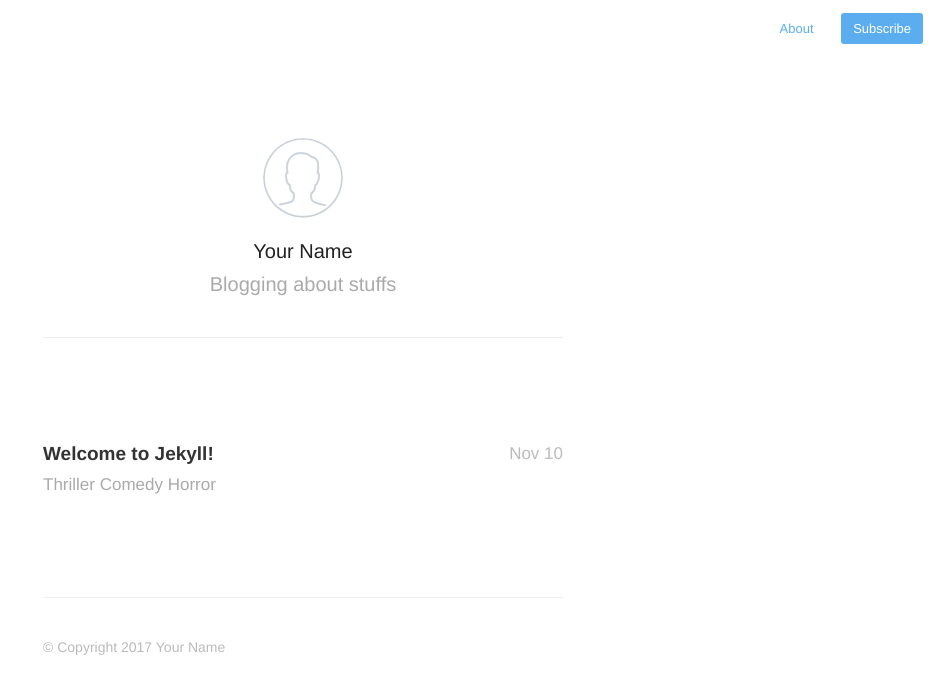
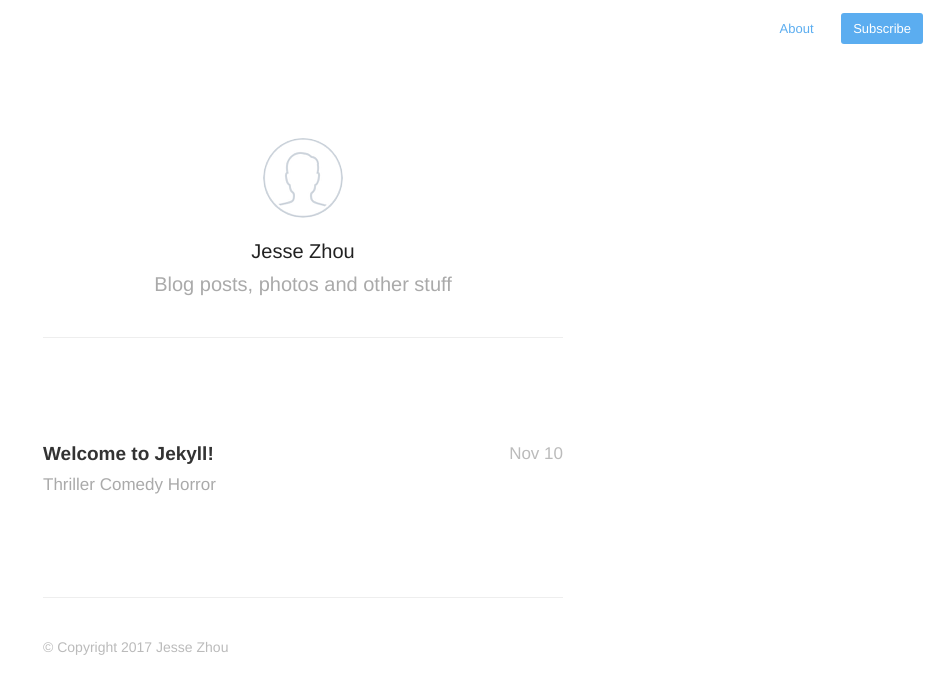
Before and after one commit to jzhou93/jzhou93.github.io, a Jekyll site: the page built from index.html, in a window 1280 px wide. Shown: the top 694 px of the page, without its empty margins (337-1280 px from the left). Built offline with Jekyll 4.4.1, drawn with Linux system fonts in a browser that asks for light colours; nearby versions of some CDN libraries; the list of posts is cut into pages by our own code.

Commit message:
config changes to author and first post draft

```diff
--- a/_config.yml
+++ b/_config.yml
@@ -1,6 +1,6 @@
-name: Your New Jekyll Site
-description: Blogging about stuffs
-meta_description: "Your New Jekyll Site, Blogging about stuffs"
+name: Jesse's Homepage
+description: Blog posts, photos and other stuff
+meta_description: "Jesse's Homepage, Blog posts, photos and other stuff"
 
 aboutPage: true
 
@@ -10,14 +10,14 @@ highlighter: rouge
 gems: [jekyll-paginate]
 paginate: 20
 baseurl: /
-domain_name: 'http://yourblog-domain.com'
+domain_name: 'http://jessezhou.com'
 google_analytics: 'UA-XXXXXXXX-X'
 disqus: false
 disqus_shortname: 'your-disqus-shortname'
 
 # Details for the RSS feed generator
 url:            'http://your-blog-url.example.com'
-author:         'Your Name'
+author:         'Jesse Zhou'
 authorTwitter:  'YourTwitterUsername'
 
 permalink:       /:year/:title/
```
Also changed, not shown: _posts/firstpost.markdown (added, +11 -0 lines).
